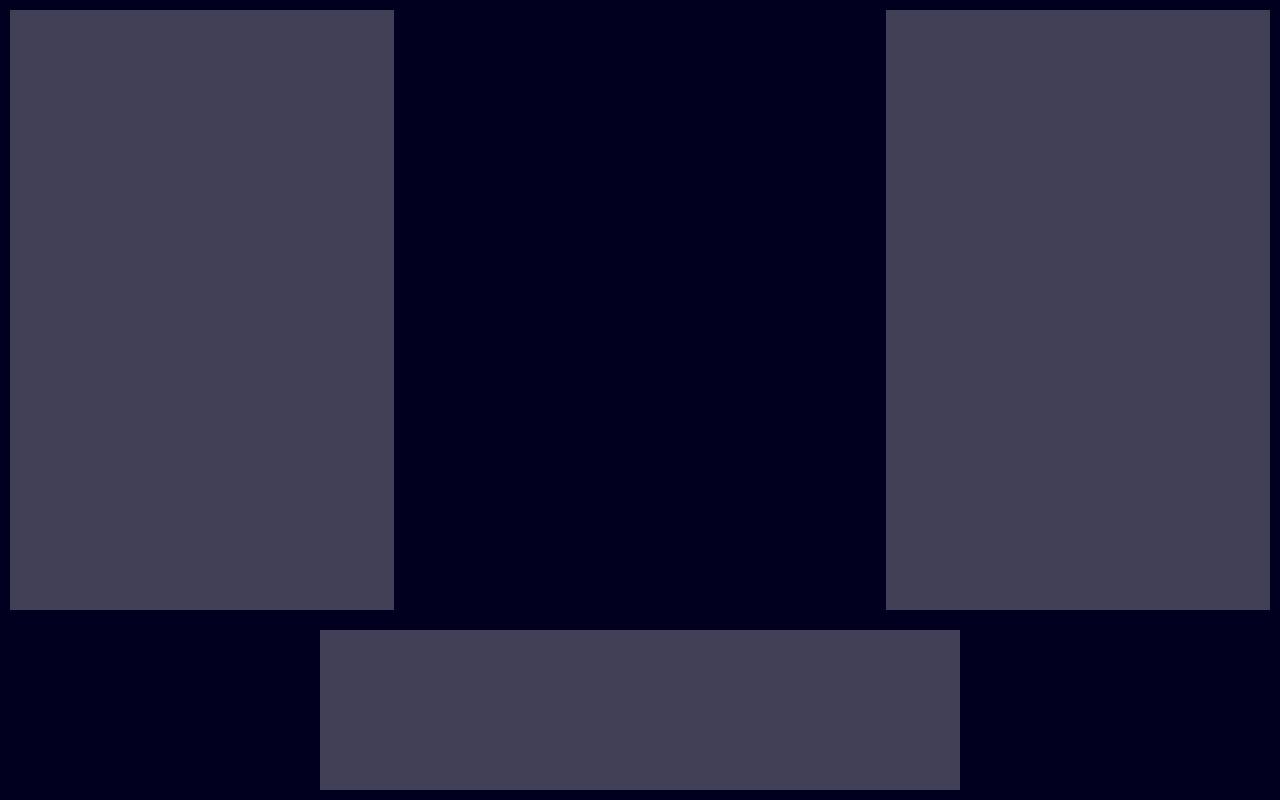
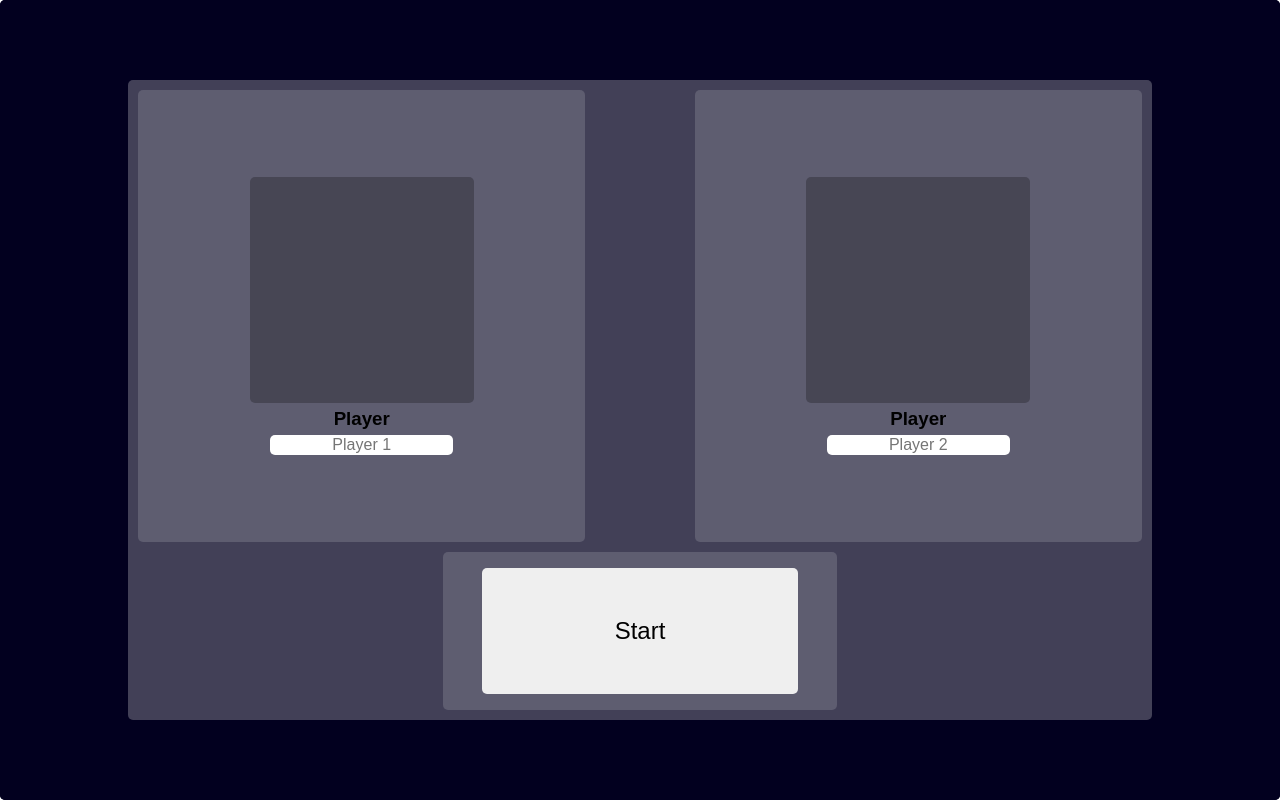
Before and after one commit to DarxyDev/Battleship, a website built with webpack: page src/index.html in a window 1280 px wide. Built offline with nearby package versions, Linux system fonts and the light colour scheme.

Commit message:
basic player-select-menu layout setup

```diff
--- a/src/index.html
+++ b/src/index.html
@@ -10,10 +10,24 @@
 
 <body>
     <div id="game-window">
-        <div id="menu-container" class="hidden">
-
+        <div id="menu-container" class="">
+            <div id="menu-player-select" class="menu">
+                <div id="player1-select" class="player-select-container">
+                    <button class="player-type-btn"></button>
+                    <h3 alt="Type of player" class="player-type-header">Player</h3>
+                    <input type="text" name="" id="" class="player-name-input" placeholder="Player 1">
+                </div>
+                <div id="player2-select" class="player-select-container">
+                    <button class="player-type-btn"></button>
+                    <h3 class="player-type-header">Player</h3>
+                    <input type="text" name="" id="" class="player-name-input" placeholder="Player 2">
+                </div>
+                <div id="gameboard-settings">
+                    <button id="start-game-btn">Start</button>
+                </div>
+            </div>
         </div>
-        <div id="gamespace-container" class="">
+        <div id="gamespace-container" class="hidden">
             <div class="board-container" id="board-container-left"></div>
             <div class="board-container" id="board-container-right"></div>
             <div id="dialogue-container"></div>
--- a/src/style/style.css
+++ b/src/style/style.css
@@ -20,7 +20,7 @@
     --footer-height: 2rem;
     --default-border-radius: 5px;
     --default-box-shadow: 1px 1px 1px 1px;
-    --abs-margin:10px;
+    --abs-margin: 10px;
 }
 
 html,
@@ -29,49 +29,148 @@ body {
     width: 100vw;
     font-family: Arial, Helvetica, sans-serif;
 }
-#game-window{
-    position:relative;
-    width:100%;
-    height:100%;
+button{
+    cursor:pointer;
+    border:none;
+    border-radius: var(--default-border-radius);
+    padding:0;
+}
+button:hover{
+    opacity:.75;
+}
+button:active{
+    opacity:.6;
+}
+input{
+    border-radius: var(--default-border-radius);
+    border:none;
+}
+input:focus{
+    outline:none;
+}
+div{
+    border-radius: var(--default-border-radius);
+}
+#game-window {
+    position: relative;
+    width: 100%;
+    height: 100%;
     background-color: var(--col-5);
-    color: var(--col-1)
 }
- /* menu elements */
-#menu-container{
-    position:absolute;
-    background-color:var(--col-4);
-    height:100%;
-    width:100%;
+
+/* ----- menu elements ----- */
+#menu-container {
+    position: absolute;
+    background-color: var(--col-5);
+    height: 100%;
+    width: 100%;
+    display: flex;
+    justify-content: center;
+    align-items: center;
 }
- /* gamespace elements */
-#gamespace-container{
-    position:absolute;
-    height:100%;
-    width:100%;
+.menu {
+    border-radius: var(--default-border-radius);
 }
-.board-container{
+
+/* player select menu */
+#menu-player-select {
+    box-sizing: border-box;
+    background-color: var(--tint-light-low);
+    height: 80%;
+    width: 80%;
+    padding:10px;
+    display: grid;
+    gap:10px;
+    grid-template-areas:    "p1 p1 p1 .. p2 p2 p2"
+                            "p1 p1 p1 .. p2 p2 p2"
+                            "p1 p1 p1 .. p2 p2 p2"
+                            ".. .. gs gs gs .. ..";
+                            /* ".. .. gs gs gs .. .."; */
+}
+
+#player1-select{
+    grid-area: p1;
+}
+#player2-select{
+    grid-area:p2;
+}
+#gameboard-settings{
+    grid-area:gs;
+    display:flex;
+    justify-content: center;
+    align-items: center;
+}
+.player-select-container{
+    box-sizing: border-box;
+    display:flex;
+    flex-direction: column;
+    justify-content: center;
+    align-items: center;
+    gap:5px;
+}
+.player-type-btn{
+    background-color: var(--tint-dark-low);
+    width:50%;
+    height:50%;
+}
+.player-type-header{
+
+    margin:0;
+}
+.player-name-input{
+    text-align: center;
+    width: 40%;
+}
+#start-game-btn{
+    height:80%;
+    width:80%;
+    font-size:1.5em;
+    line-height: 1;
+}
+
+/* ----- gamespace elements ----- */
+#gamespace-container {
+    position: absolute;
+    height: 100%;
+    width: 100%;
+}
+
+.board-container {
     position: absolute;
     background-color: var(--tint-light-low);
-    height:75%;
-    width:30%;
-    top:var(--abs-margin);
-}
-#board-container-left{
-    left:var(--abs-margin);
-}
-#board-container-right{
-    right:var(--abs-margin);
-}
-#dialogue-container{
-    position:absolute;
-    width:50%;
-    height: 20%;
-    background-color:var(--tint-light-low);
-    bottom:var(--abs-margin);
-    left:25%;
+    height: 75%;
+    width: 30%;
+    top: var(--abs-margin);
+    display: flex;
+    justify-content: center;
+    align-items: center;
 }
 
-/* modifiers */
-.hidden{
-    display:none;
+#board-container-left {
+    left: var(--abs-margin);
 }
+
+#board-container-right {
+    right: var(--abs-margin);
+}
+
+#dialogue-container {
+    position: absolute;
+    width: 50%;
+    height: 20%;
+    background-color: var(--tint-light-low);
+    bottom: var(--abs-margin);
+    left: 25%;
+}
+
+/* ----- modifiers ----- */
+.hidden {
+    display: none;
+}
+
+
+
+/*TEMPORARY*/
+.menu > *{
+    background-color: var(--tint-light-xlow);
+}
```
Also changed, not shown: dist/index.html, dist/main.js.
